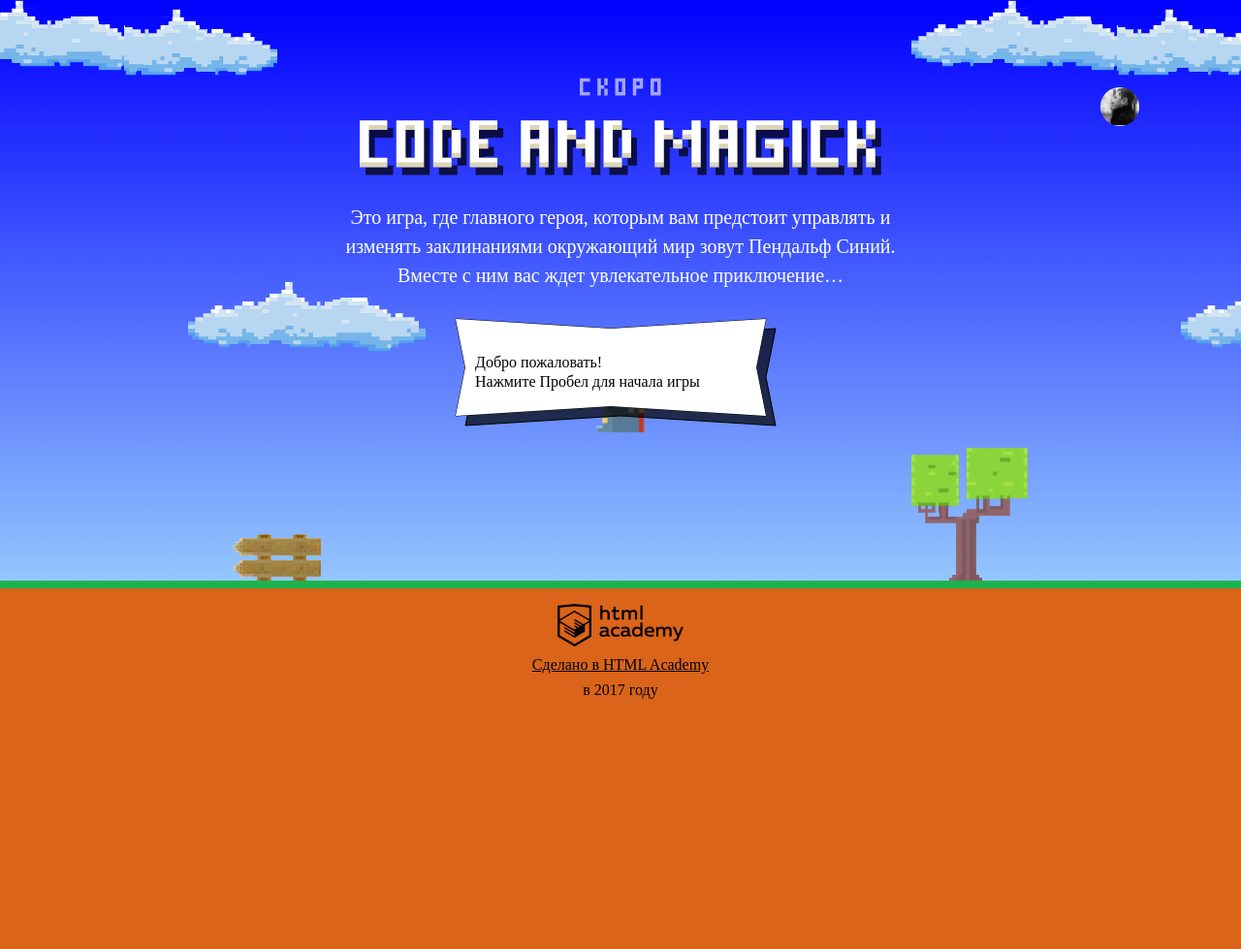
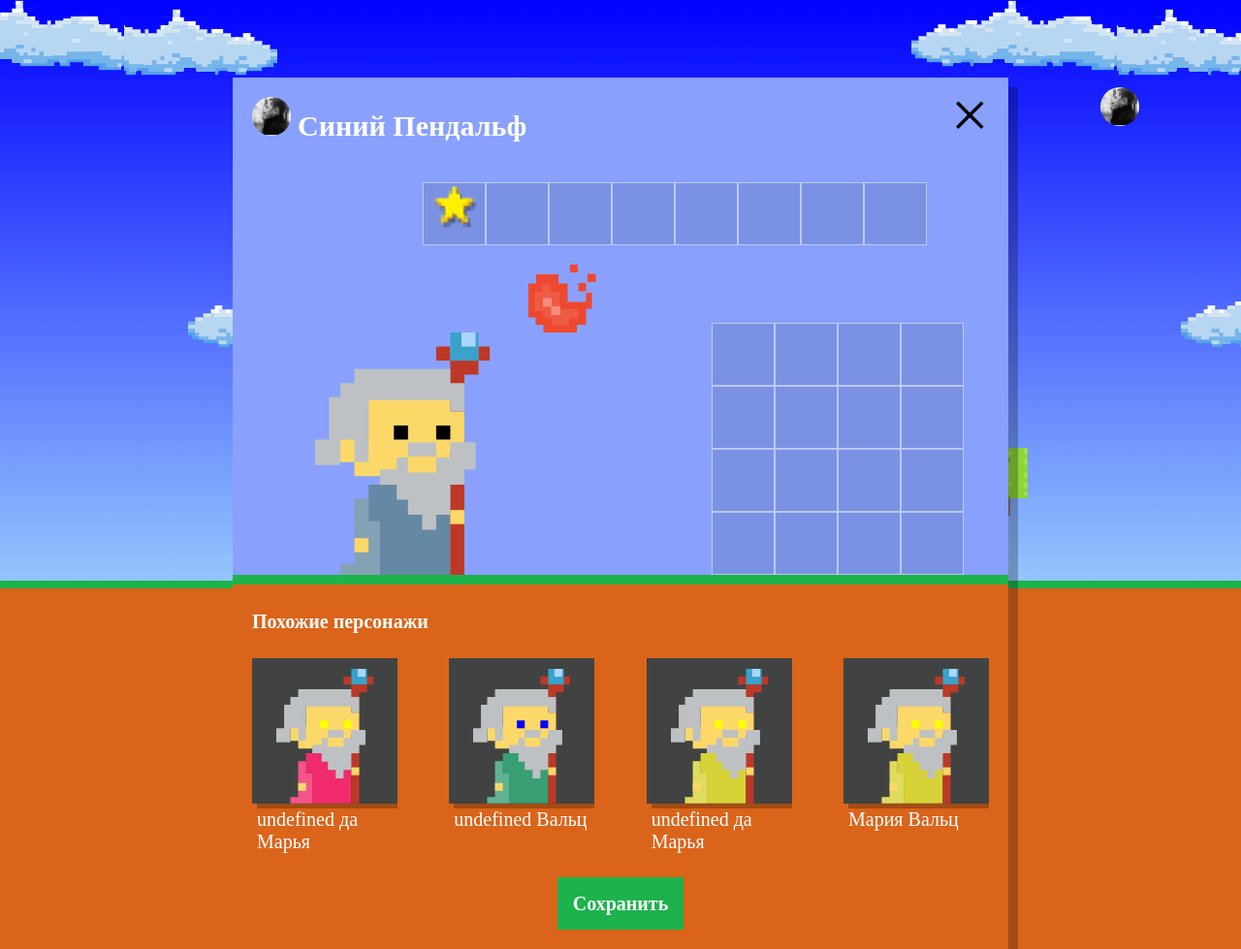
Before and after one commit to mna25hope/915421-code-and-magick-17, a website: page index.html in a window 1280 px wide. Shown: the whole page at 97% size. Before the commit the page ends 800 px from the top, so only its background shows below. Drawn offline with Linux system fonts and the light colour scheme; a web font is replaced by a local one.

Commit message:
homework_код и магия

```diff
--- a/index.html
+++ b/index.html
@@ -225,6 +225,7 @@
     </script>
 
     <script src="js/stat.js"></script>
+    <script src="js/setup.js"></script>
     <script src="js/game.js"></script>
   </body>
 </html>
--- /dev/null
+++ b/js/setup.js
@@ -0,0 +1,69 @@
+'use strict';
+
+var WIZARD_NAMES = ['Иван', 'Хуан Себастьян', 'Мария', 'Кристов', 'Виктор', 'Юлия', 'Лолита', 'Вашингтон'];
+var WIZARD_SURNAMES = ['да Марья', 'Верон', 'Мирабелла', 'Вальц', 'Онопко', 'Топольницкая', 'Нионго', 'Ирвинг'];
+var WIZARD_COATS = ['rgb(101, 137, 164)', 'rgb(241, 43, 107)', 'rgb(146, 100, 161)', 'rgb(56, 159, 117)', 'rgb(215, 210, 55)', 'rgb(0, 0, 0)'];
+var WIZARD_EYES = ['black', 'red', 'blue', 'yellow', 'green'];
+
+var WIZARD_COUNT = 4;
+
+var userDialog = document.querySelector('.setup');
+userDialog.classList.remove('hidden');
+
+var similarListElement = userDialog.querySelector('.setup-similar-list');
+
+
+var randomFullName = function(){
+  var firstName = WIZARD_NAMES[randomNumber(0, WIZARD_NAMES.length)];
+  var lastName = WIZARD_SURNAMES[randomNumber(0, WIZARD_SURNAMES.length)];
+
+  return firstName + ' ' + lastName;
+}
+
+var randomNumber = function (min, max){
+  min = Math.ceil(min);
+  max = Math.floor(max);
+  return Math.floor(Math.random() * (max - min + 1)) + min;
+}
+
+var randomArrayElement = function (array){
+  return array[randomNumber(0, array.length)];
+}
+  // функция случайных чисел
+var randomWizards = function () {
+var wizards = []
+for (var i = 0; i < WIZARD_COUNT; i++){
+  var wizard = {
+  name: randomFullName(),
+  coatColor: randomArrayElement(WIZARD_COATS),
+  eyesColor: randomArrayElement(WIZARD_EYES),
+}
+wizards.push(wizard);
+}
+return wizards;
+}
+
+  // функция создания DOM элементов
+var renderWizard = function (wizard) {
+  var similarWizardTemplate = document.querySelector('#similar-wizard-template')
+      .content
+      .querySelector('.setup-similar-item');
+  var wizardElement = similarWizardTemplate.cloneNode(true);
+
+  wizardElement.querySelector('.setup-similar-label').textContent = wizard.name;
+  wizardElement.querySelector('.wizard-coat').style.fill = wizard.coatColor;
+  wizardElement.querySelector('.wizard-eyes').style.fill = wizard.eyesColor;
+
+  return wizardElement;
+}
+
+  // отрисовкa DOM элементов
+var renderWizards = function(wizards) {
+var fragment = document.createDocumentFragment();
+for (var i = 0; i < wizards.length; i++) {
+  fragment.appendChild(renderWizard(wizards[i]));
+}
+similarListElement.appendChild(fragment);
+}
+userDialog.querySelector('.setup-similar').classList.remove('hidden');
+renderWizards(randomWizards());
```
